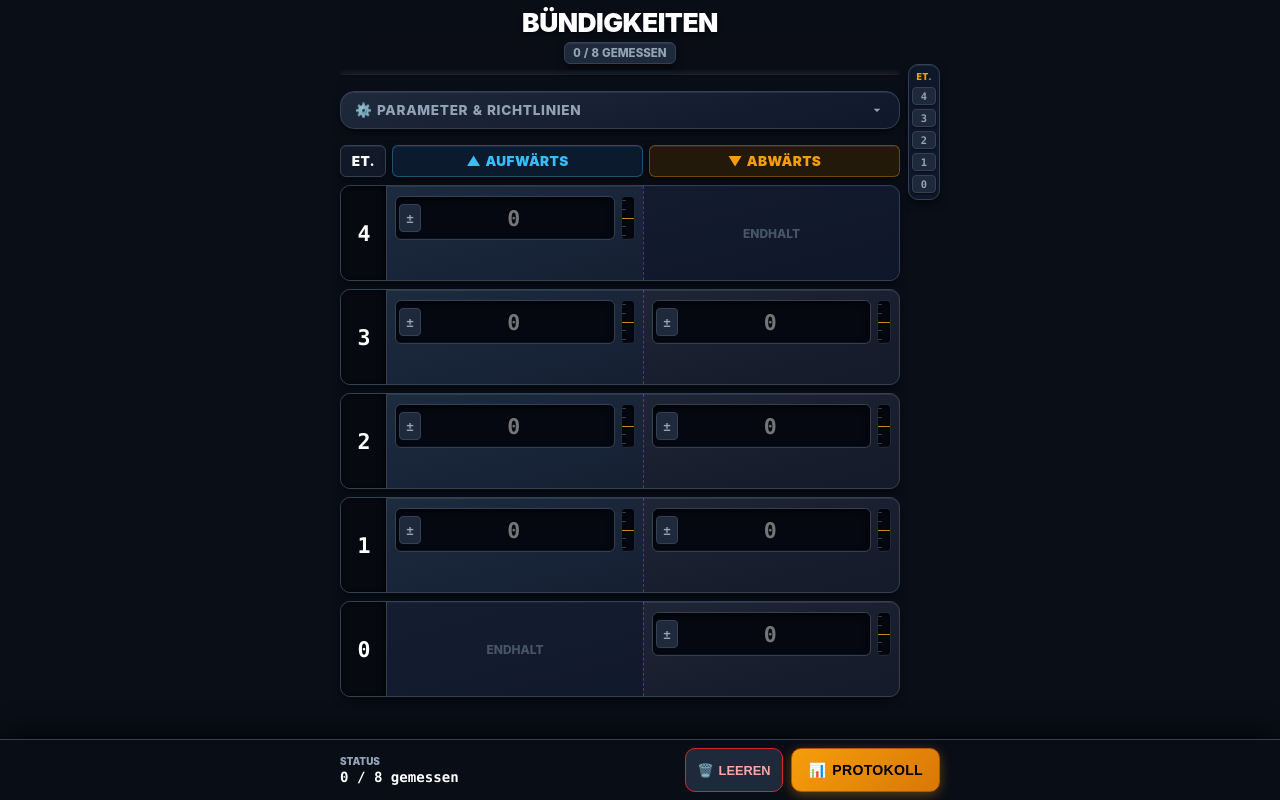
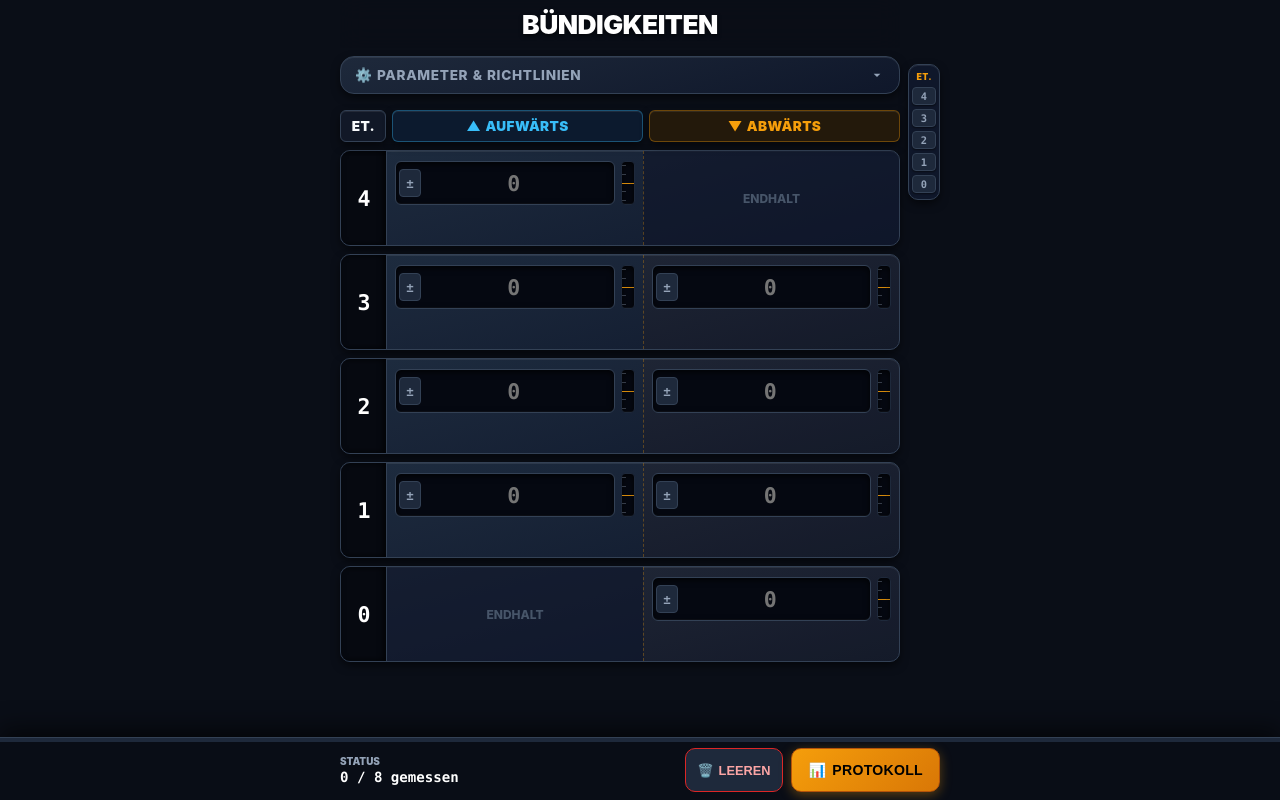
Before and after one commit to marcelk1502/B-ndigkeitstool, a plain HTML site: page index.html in a window 1280 px wide. Drawn offline with Linux system fonts and the light colour scheme.

Commit message:
Aktualisieren von index.html

```diff
--- a/index.html
+++ b/index.html
@@ -144,13 +144,13 @@
     color: var(--accent);
   }
 
-  /* Header */
+  /* Header - Schlank & zentriert ohne Badges */
   header.top-bar {
     position: sticky;
     top: 0;
     z-index: 20;
     background: rgba(10, 14, 23, 0.9);
-    padding-top: 6px;
+    padding-top: 8px;
     padding-bottom: 8px;
     backdrop-filter: blur(12px);
     -webkit-backdrop-filter: blur(12px);
@@ -160,8 +160,7 @@
     display: flex;
     flex-direction: column;
     align-items: center;
-    gap: 4px;
-    margin-bottom: 6px;
+    justify-content: center;
   }
 
   .title-group h1 {
@@ -172,41 +171,6 @@
     text-transform: uppercase;
     color: #fff;
     text-shadow: 0 2px 4px rgba(0,0,0,0.6);
-  }
-
-  .badges { display: flex; gap: 6px; }
-
-  .badge {
-    font-size: 0.72rem;
-    font-weight: 800;
-    padding: 3px 8px;
-    border-radius: var(--radius-sm);
-    background: #1e293b;
-    border: 1px solid #334155;
-    color: var(--text-muted);
-    box-shadow: var(--shadow-raised);
-    text-transform: uppercase;
-  }
-
-  .badge.alert {
-    background: var(--bad-bg);
-    color: var(--bad-text);
-    border-color: var(--bad-border);
-  }
-
-  .progress-wrap {
-    height: 5px;
-    background: #1e293b;
-    border-radius: 99px;
-    overflow: hidden;
-    box-shadow: var(--shadow-sunken);
-  }
-  .progress-fill {
-    height: 100%;
-    width: 0%;
-    background: linear-gradient(90deg, var(--accent), #eab308);
-    box-shadow: 0 0 10px var(--accent-glow);
-    transition: width 0.25s ease;
   }
 
   /* Parameter Dropdown */
@@ -324,7 +288,7 @@
   /* Spaltenköpfe */
   .grid-header {
     position: sticky;
-    top: 76px;
+    top: 56px;
     z-index: 15;
     display: grid;
     grid-template-columns: 46px 1fr 1fr;
@@ -546,7 +510,7 @@
   .cell-card.ok .gauge-pointer { display: block; background: #10b981; box-shadow: 0 0 6px #10b981; }
   .cell-card.bad .gauge-pointer { display: block; background: #ef4444; box-shadow: 0 0 6px #ef4444; }
 
-  /* Klarer, großer Statustext ohne Pfeile/Vorzeichen */
+  /* Großer Statustext */
   .status-text {
     font-size: 0.92rem;
     font-weight: 900;
@@ -577,19 +541,40 @@
     text-shadow: 0 1px 2px rgba(0,0,0,0.7);
   }
 
-  /* Floating Bottom Bar */
+  /* ========================================================
+     SCHWEBENDE DAUMEN-LEISTE MIT INTEGRIERTEM FORTSCHRITTSBALKEN
+     ======================================================== */
   .bottom-bar {
     position: fixed;
     bottom: 0;
     left: 0;
     right: 0;
     z-index: 30;
-    background: rgba(10, 14, 23, 0.94);
+    background: rgba(10, 14, 23, 0.95);
     backdrop-filter: blur(14px);
     -webkit-backdrop-filter: blur(14px);
     border-top: 1.5px solid var(--card-border);
-    padding: 8px 12px calc(env(safe-area-inset-bottom, 10px) + 8px);
+    padding: 10px 12px calc(env(safe-area-inset-bottom, 10px) + 8px);
     box-shadow: 0 -8px 24px rgba(0,0,0,0.6);
+  }
+
+  /* Statusbalken direkt an der Oberkante des Daumen-Boards */
+  .bottom-progress-edge {
+    position: absolute;
+    top: 0;
+    left: 0;
+    right: 0;
+    height: 4px;
+    background: #1e293b;
+    overflow: hidden;
+  }
+
+  .bottom-progress-fill {
+    height: 100%;
+    width: 0%;
+    background: linear-gradient(90deg, var(--accent), #eab308);
+    box-shadow: 0 0 10px var(--accent-glow);
+    transition: width 0.25s ease;
   }
 
   .bottom-bar-inner {
@@ -843,19 +828,12 @@
 
 <div class="layout-wrap">
   <div class="app-container">
-    <!-- Header -->
+    <!-- Header: Sauber & fokussiert -->
     <header class="top-bar">
       <div class="nav-header">
         <div class="title-group">
           <h1>Bündigkeiten</h1>
         </div>
-        <div class="badges">
-          <span class="badge alert" id="chipBad" hidden>0 Abweichungen</span>
-          <span class="badge" id="chipCount">0 / 0</span>
-        </div>
-      </div>
-      <div class="progress-wrap">
-        <div class="progress-fill" id="progressBar"></div>
       </div>
     </header>
 
@@ -911,8 +889,13 @@
   </aside>
 </div>
 
-<!-- Floating Bottom Bar -->
+<!-- ========================================================
+     SCHWEBENDE DAUMEN-LEISTE MIT INTEGRIERTEM STATUSBALKEN OBEN
+     ======================================================== -->
 <nav class="bottom-bar">
+  <div class="bottom-progress-edge" aria-hidden="true">
+    <div class="bottom-progress-fill" id="bottomProgressBar"></div>
+  </div>
   <div class="bottom-bar-inner">
     <div class="bottom-info">
       <span class="bottom-info-title">Status</span>
@@ -947,7 +930,7 @@
 <script>
   if ('serviceWorker' in navigator) {
     const swCode = `
-      const CACHE_NAME = 'buendigkeit-elev-v7';
+      const CACHE_NAME = 'buendigkeit-elev-v8';
       self.addEventListener('install', e => {
         e.waitUntil(caches.open(CACHE_NAME).then(c => c.addAll([self.location.href])));
         self.skipWaiting();
@@ -960,7 +943,7 @@
     navigator.serviceWorker.register(URL.createObjectURL(swBlob)).catch(() => {});
   }
 
-  const STORAGE_KEY = 'buendigkeit-elev-v7';
+  const STORAGE_KEY = 'buendigkeit-elev-v8';
   let state = {
     floorCount: 5,
     startFloor: 0,
@@ -1090,7 +1073,6 @@
     const isExceeded = Math.abs(n) > state.tolerance;
     card.classList.add(isExceeded ? 'bad' : 'ok');
 
-    // Nur Betrag und Richtung ("zu hoch" / "zu tief" / "bündig")
     if (n === 0) {
       status.textContent = 'bündig';
     } else if (n > 0) {
@@ -1123,19 +1105,16 @@
     });
 
     const total = cells.length;
-    $('chipCount').textContent = `${filled} / ${total} gemessen`;
-    $('bottomStatus').textContent = `${filled} / ${total} gemessen`;
 
-    const chipBad = $('chipBad');
-    if (bad > 0) {
-      chipBad.hidden = false;
-      chipBad.textContent = `${bad} Abweichungen`;
-    } else {
-      chipBad.hidden = true;
-    }
+    // Statusanzeige im Daumen-Board
+    const statusText = bad > 0
+      ? `${filled} / ${total} (${bad} Fehler)`
+      : `${filled} / ${total} gemessen`;
+    $('bottomStatus').textContent = statusText;
 
+    // Fortschrittsbalken oben an der Daumenleiste
     const pct = total ? (filled / total * 100) : 0;
-    $('progressBar').style.width = pct + '%';
+    $('bottomProgressBar').style.width = pct + '%';
 
     for (let f = state.startFloor + state.floorCount - 1; f >= state.startFloor; f--) {
       const node = $(`shaft-node-${f}`);
```
